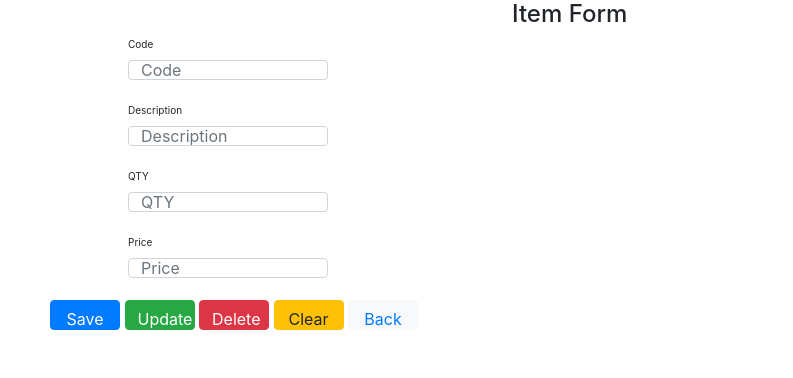
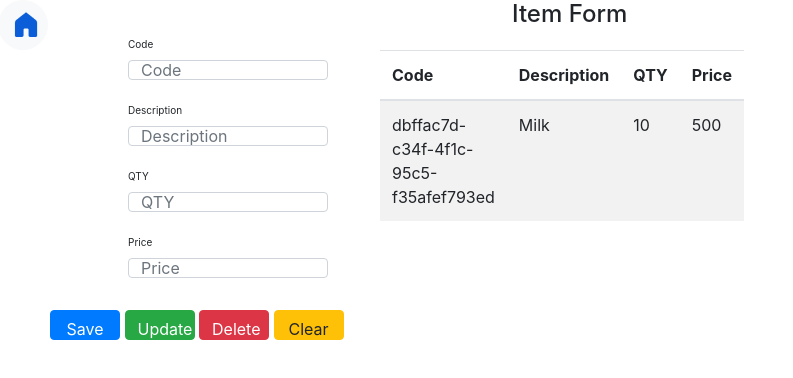
Before and after one commit to Veshon/AAD-Assignment-1-FrontEnd, a plain HTML site: page AAD/itemForm.html in a window 1280 px wide. Shown: the whole page, without its empty margins (0-793 px from the left). Drawn offline with nearby package versions, Linux system fonts and the light colour scheme.

Commit message:
UI Modifications

```diff
--- a/AAD/itemForm.css
+++ b/AAD/itemForm.css
@@ -10,8 +10,6 @@ h4{
     top: 30px;
     left: 10%;
 }
-
-
 
 .form-label{
     font-size: 10px;
@@ -28,8 +26,23 @@ button{
     height: 30px;
 }
 
+#homeBtn{
+    border-radius: 100%;
+    width: 50px;
+    height: 50px;
+    position: relative;
+    top: -300px;
+    left: -350px;
+}
+
 #btnForm{
     position: absolute;
     top: 300px;
     left: 50px;
 }
+
+table{
+    position: absolute;
+    top: 50px;
+    left: 380px;
+}
--- a/AAD/itemForm.html
+++ b/AAD/itemForm.html
@@ -37,17 +37,42 @@
 
   </form>
 
+  </form>
+
+    <div id="tableDiv">
+        <table style="max-width: 20px" class="table table-striped">
+            <thead >
+            <tr>
+                <th id="codeTh" scope="col">Code</th>
+                <th id="descTh" scope="col">Description</th>
+                <th id="qtyTh" scope="col">QTY</th>
+                <th id="priceTh" scope="col">Price</th>
+            </tr>
+            </thead>
+            <tr>
+                <td>dbffac7d-c34f-4f1c-95c5-f35afef793ed</td>
+                <td>Milk</td>
+                <td>10</td>
+                <td>500</td>
+            </tr>
+
+            <tbody id="cusTBody">
+
+            </tbody>
+
+        </table>
+    </div>
+
   <form id="btnForm">
 
     <button type="submit" class="btn btn-primary" id="save">Save</button>
     <button type="submit" class="btn btn-success" id="update">Update</button>
     <button type="submit" class="btn btn-danger" id="delete">Delete</button>
     <button type="submit" class="btn btn-warning" id="clear">Clear</button>
-    <button id="itemBox" type="button" class="btn btn-light">
-        <a href="index.html" style="text-decoration: none">Back</a>
+
+    <button id="homeBtn" type="button" class="btn btn-light">
+        <a href="index.html" style="text-decoration: none"><img style="width: 30px; height: 30px;" src="assets/images/icons8-home-48.png"></a>
     </button>
-
-  </form>
 
   </form>
 
```
Also changed, not shown: AAD/customerForm.html (+2 -2 lines).
